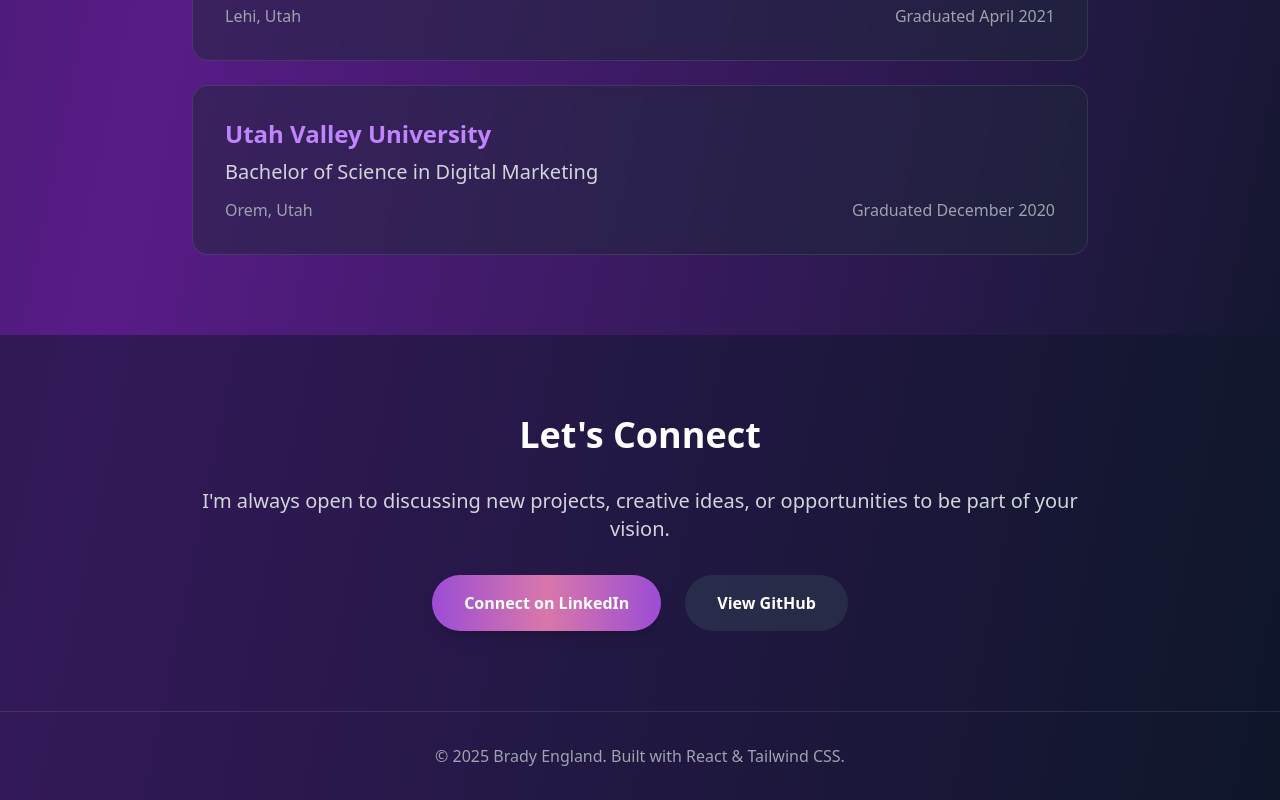
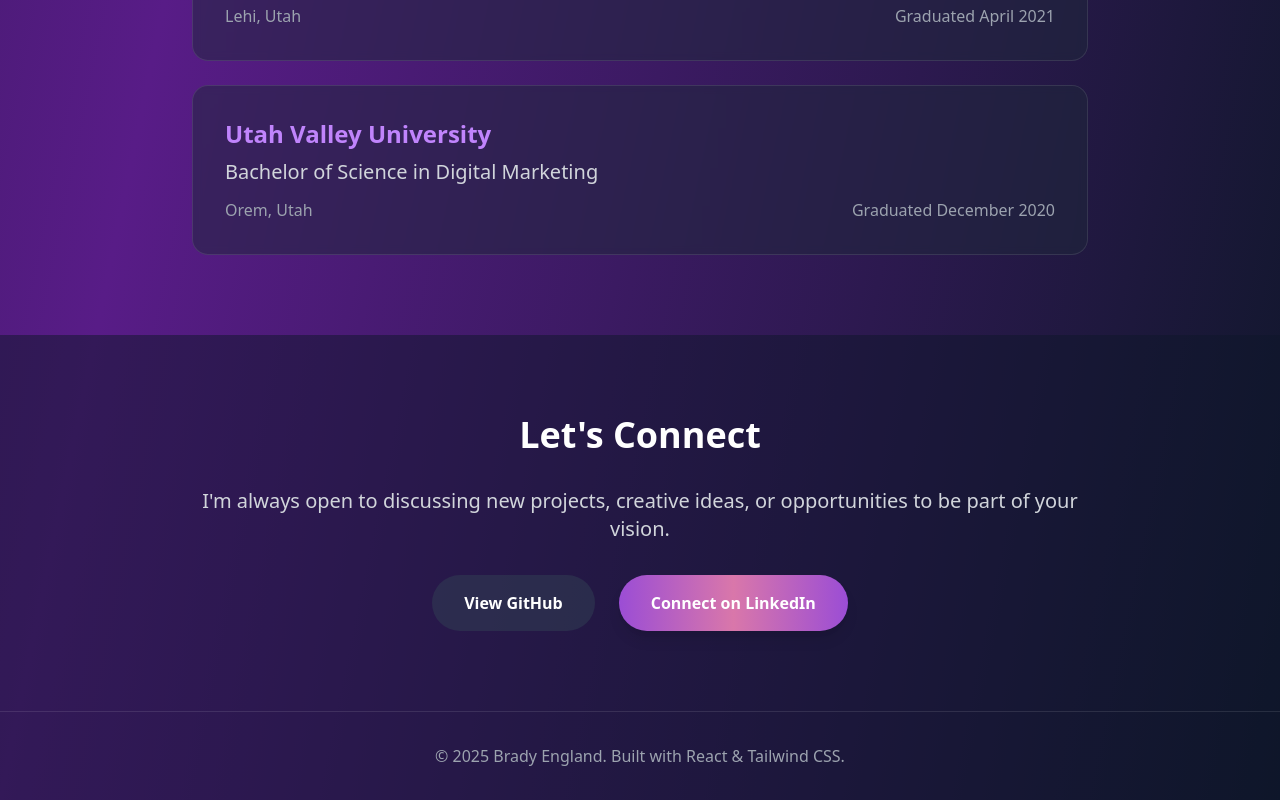
Before and after one commit to btengland/brady-england-portfolio-website, a React (Create React App) app: page / in a window 1280 px wide. Shown: the part 5410-6210 px from the top of the page. Built offline with nearby package versions, Linux system fonts and the light colour scheme.

Commit message:
changed linkedin location

```diff
--- a/src/App.js
+++ b/src/App.js
@@ -729,6 +729,14 @@ export default function Portfolio() {
           </p>
           <div className="flex flex-col sm:flex-row gap-6 justify-center items-center">
             <a
+              href="https://github.com/btengland"
+              target="_blank"
+              rel="noopener noreferrer"
+              className="px-8 py-4 bg-slate-700/50 rounded-full font-bold hover:bg-slate-600/50 transition-all"
+            >
+              View GitHub
+            </a>
+            <a
               href="https://www.linkedin.com/in/bradyengland/"
               target="_blank"
               rel="noopener noreferrer"
@@ -739,14 +747,6 @@ export default function Portfolio() {
               }}
             >
               Connect on LinkedIn
-            </a>
-            <a
-              href="https://github.com/btengland"
-              target="_blank"
-              rel="noopener noreferrer"
-              className="px-8 py-4 bg-slate-700/50 rounded-full font-bold hover:bg-slate-600/50 transition-all"
-            >
-              View GitHub
             </a>
           </div>
         </div>
```
